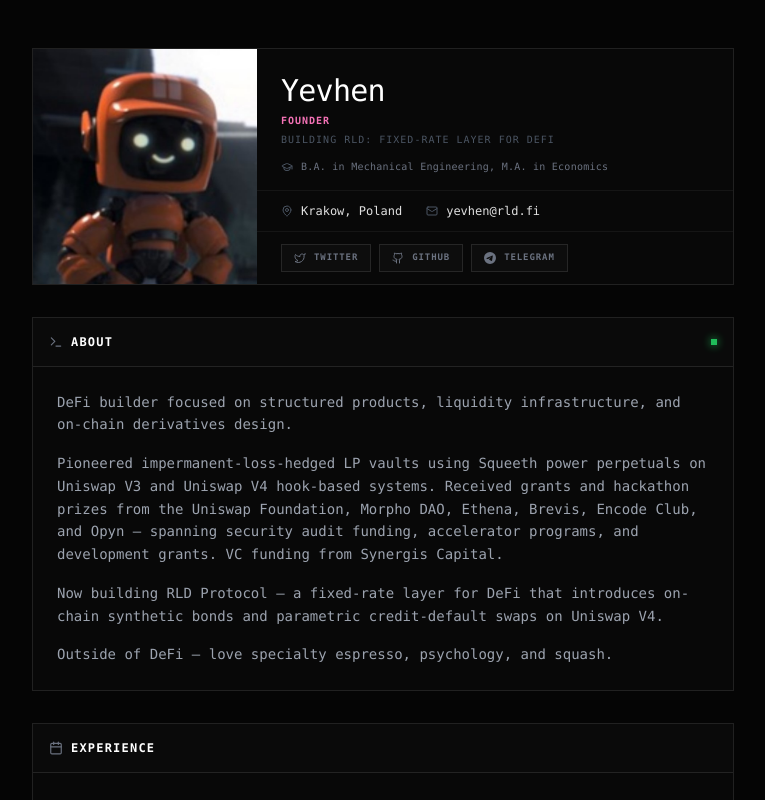
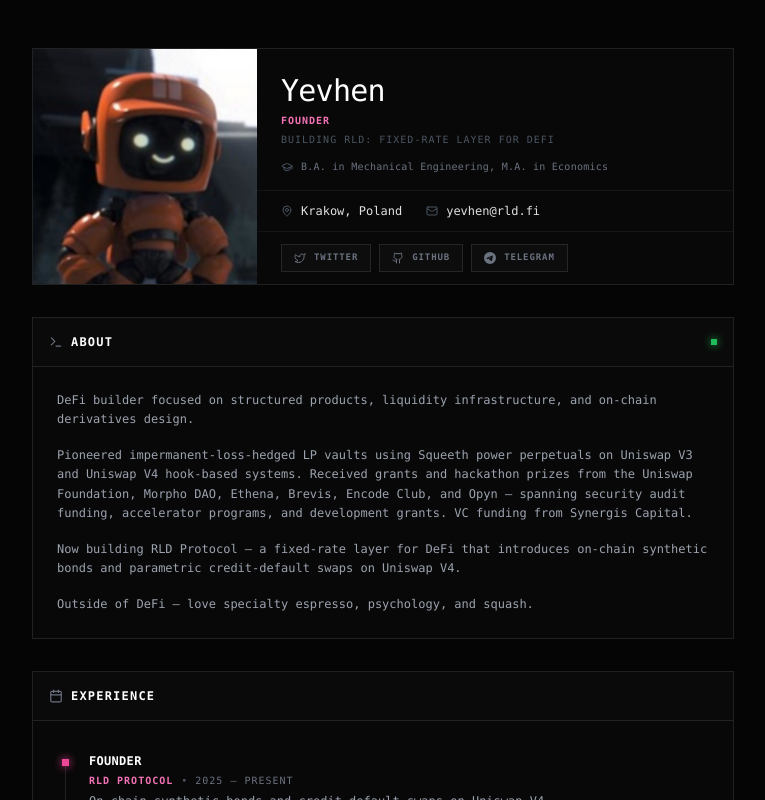
Before and after one commit to leooos33/webpage, a React (Vite) app: page / in a window 1280 px wide. Shown: the top 800 px of the page, without its empty margins (257-1022 px from the left). Built offline with nearby package versions, Linux system fonts and the light colour scheme.

Commit message:
style: Decrease founder bio paragraph text size from sm to xs.

```diff
--- a/src/components/Founder.tsx
+++ b/src/components/Founder.tsx
@@ -393,7 +393,7 @@
             {FOUNDER.bio.map((p, i) => (
               <p
                 key={i}
-                className="text-sm text-gray-400 leading-relaxed font-mono"
+                className="text-xs text-gray-400 leading-relaxed font-mono"
               >
                 {p}
               </p>
```
